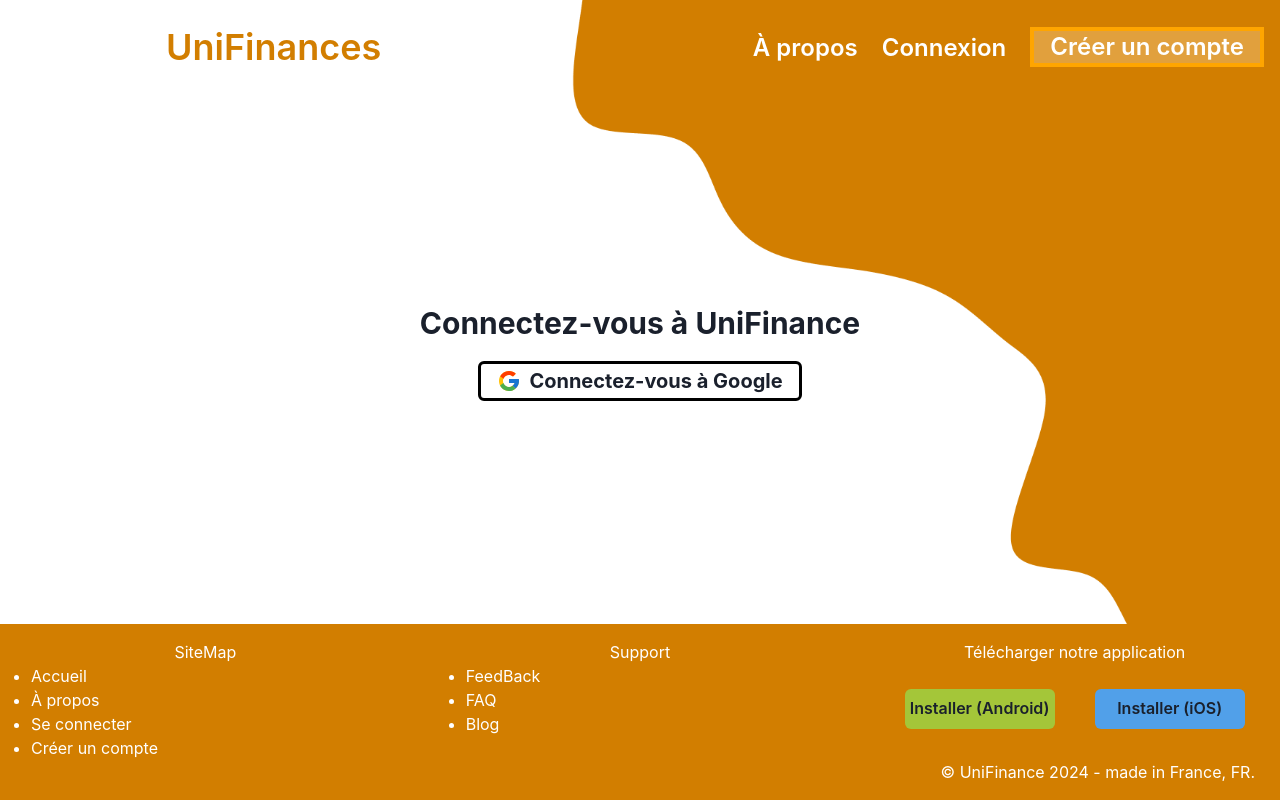
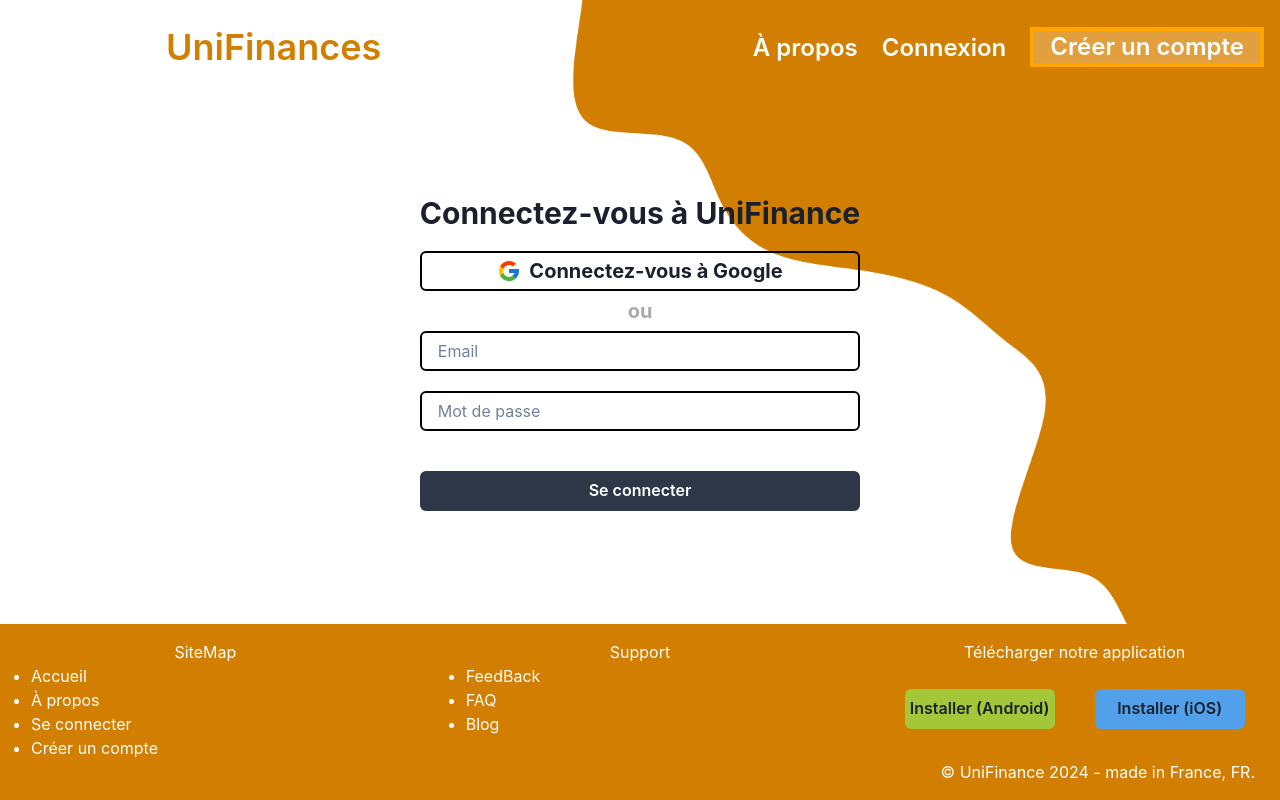
Before and after one commit to DeathFull/3PROJ-Web, a React (Vite) app: page /login in a window 1280 px wide. Built offline with nearby package versions, Linux system fonts and the light colour scheme.

Commit message:
update: use LoginProcess function

```diff
--- a/src/components/AuthPage.tsx
+++ b/src/components/AuthPage.tsx
@@ -1,19 +1,26 @@
 import { Button, Center, Flex, Heading, Icon, Stack } from "@chakra-ui/react";
 import { FcGoogle } from "react-icons/fc";
+import LoginProcess from "./auth/LoginProcess.tsx";
 
 function AuthPage() {
   return (
     <>
-      <Stack>
+      <Stack mx={"auto"}>
         <Center mb={3}>
           <Heading size={"lg"}>Connectez-vous à UniFinance</Heading>
         </Center>
-        <Button m={"auto"} bg={"none"} border="solid black">
+        <Button bg={"none"} border="solid 2px black">
           <Flex align="center">
             <Icon as={FcGoogle} boxSize={6} mr={2} />
             <Heading size="md">Connectez-vous à Google</Heading>
           </Flex>
         </Button>
+        <Center>
+          <Heading textColor={"darkgray"} size={"md"}>
+            ou
+          </Heading>
+        </Center>
+        <LoginProcess />
       </Stack>
     </>
   );
```
